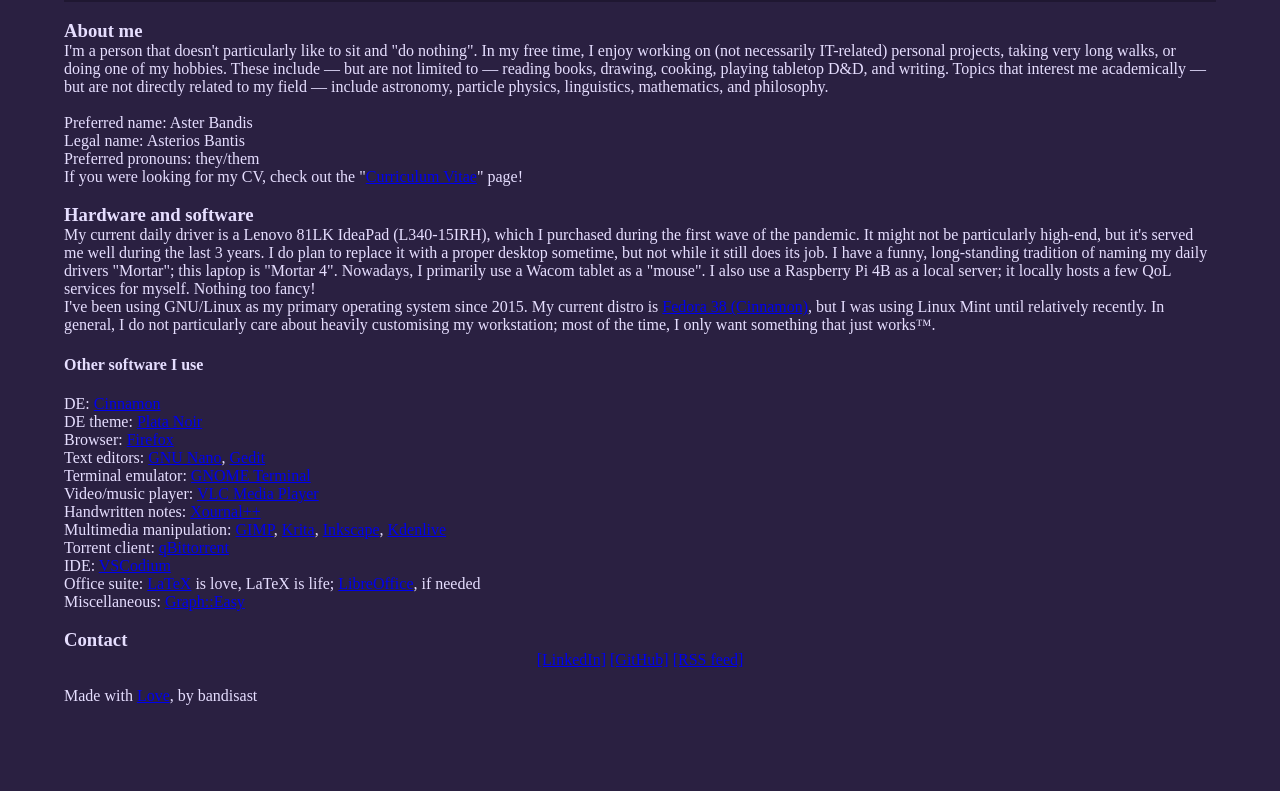
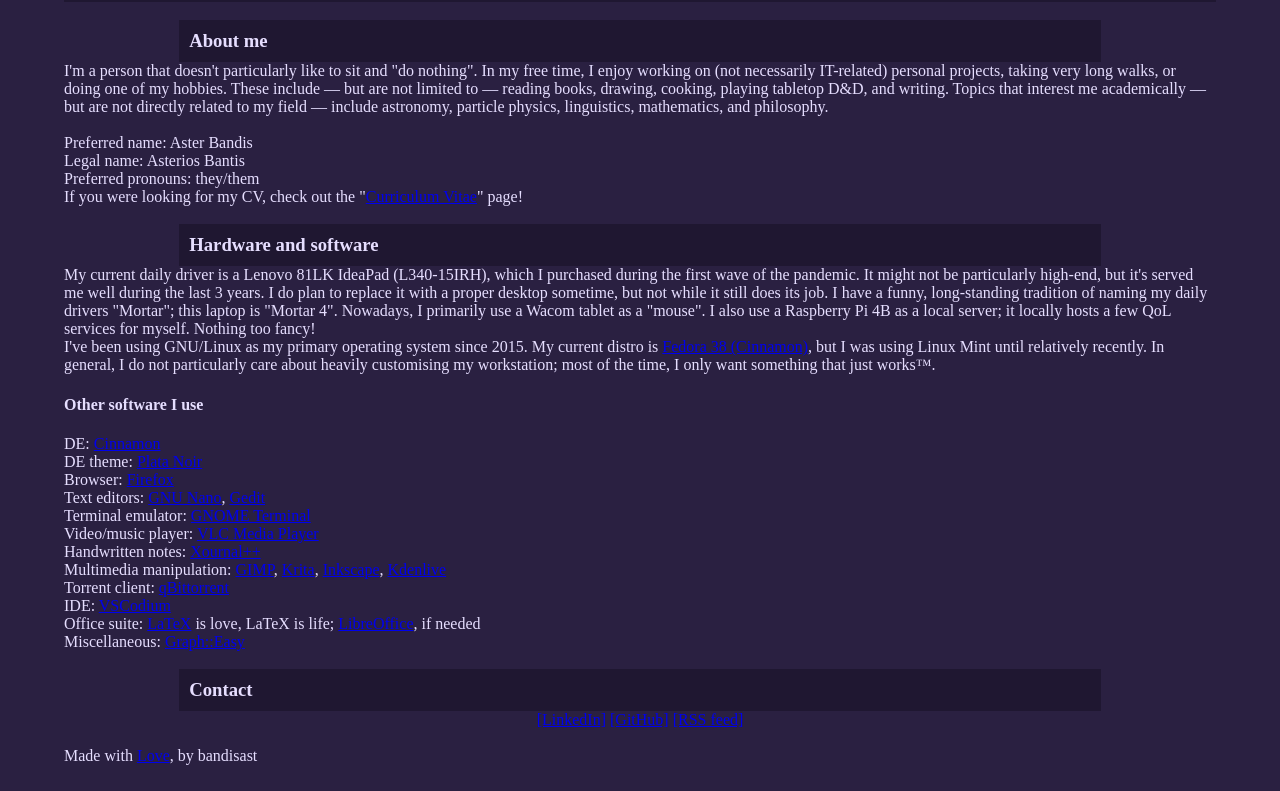
Before and after one commit to bandisast/bandisast-eu, a plain HTML site: page about.html in a window 1280 px wide. Shown: the part 149-940 px from the top of the page. Before the commit the page ends 880 px from the top, so only its background shows below. Drawn offline with Linux system fonts and the light colour scheme.

Commit message:
Implement new header-small classes for about.html

```diff
--- a/about.html
+++ b/about.html
@@ -51,7 +51,9 @@
 			</div>
 				<br />
 				<div class="outline-3">
+					<div class="header small">
 					<h3 id="about-me">About me</h3>
+				</div>
 					<div class="outline-text-3" id="text-about-website">
 						<p>
 							I'm a person that doesn't particularly like to sit and "do nothing". In my free time, I
@@ -76,7 +78,9 @@
 				</div>
 
 				<div id="outline-container-hardware-software" class="outline-3">
+					<div class="header small">
 					<h3 id="hardware-software">Hardware and software</h3>
+					</div>
 					<div class="outline-text-3" id="text-hardware-software">
 						<p>
 							My current daily driver is a Lenovo 81LK IdeaPad (L340-15IRH), which I purchased during the
@@ -158,7 +162,9 @@
 				</div>
 
 				<div id="outline-container-contact" class="outline-3">
+					<div class="header small">
 					<h3 id="contact">Contact</h3>
+				</div>
 					<div class="outline-text-3" id="text-contact">
 					</div>
 					<p class="center">
```
